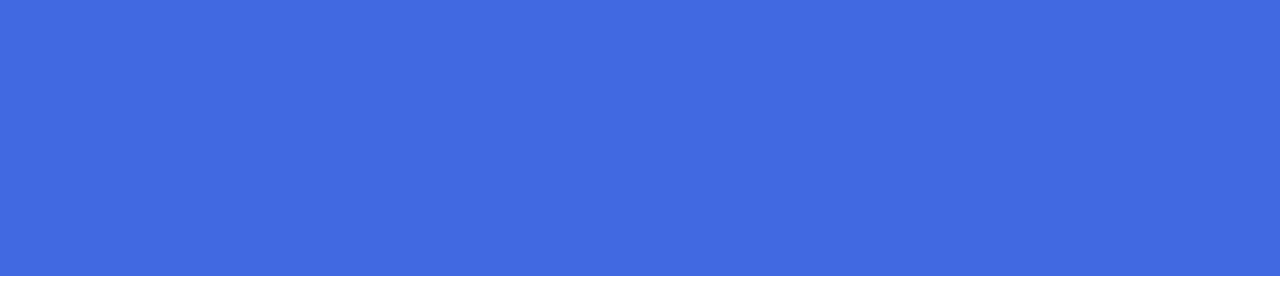
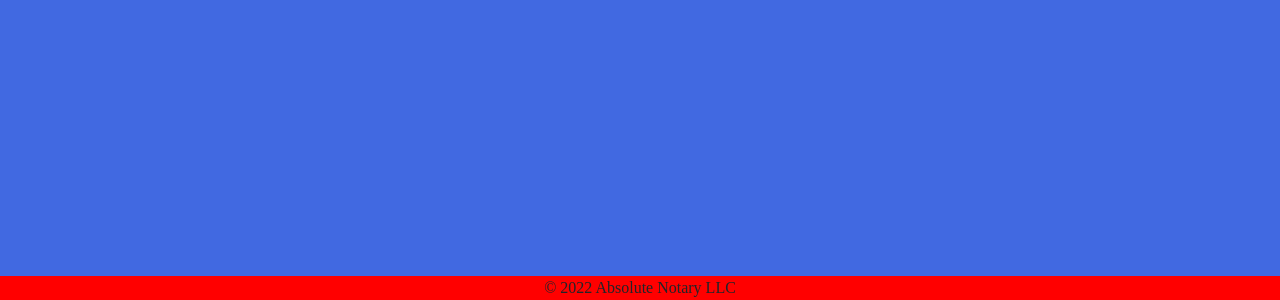
Before and after one commit to trivera777/AbsoluteNotaryLLC, a React (Create React App) app: page / in a window 1280 px wide. Shown: the part 2220-2520 px from the top of the page. Before the commit the page ends 2496 px from the top, so only its background shows below. Built offline with nearby package versions, Linux system fonts and the light colour scheme.

Commit message:
made header background white. Created footer component

```diff
--- a/src/App.js
+++ b/src/App.js
@@ -3,6 +3,7 @@ import Header from "./Components/Header/Header";
 import About from "./Components/About/About";
 import Credentials from "./Components/Credentials/Credentials";
 import Contact from "./Components/Contact/Contact";
+import Footer from "./Components/Footer/Footer";
 import "bootstrap/dist/css/bootstrap.min.css";
 
 function App() {
@@ -12,6 +13,7 @@ function App() {
       <About />
       <Credentials />
       <Contact />
+      <Footer />
     </>
   );
 }
--- /dev/null
+++ b/src/Components/Footer/Footer.js
@@ -0,0 +1,11 @@
+import React from "react";
+import './footer.css'
+
+function Footer(){
+    return (
+        <div className="footer" id="footer">
+           © 2022 Absolute Notary LLC
+        </div>
+    )
+}
+export default Footer;
--- /dev/null
+++ b/src/Components/Footer/footer.css
@@ -0,0 +1,5 @@
+.footer {
+    background-color: red;
+    text-align: center;
+    font-family: 'Times New Roman', Times, serif;
+}
--- a/src/Components/Header/Header.js
+++ b/src/Components/Header/Header.js
@@ -5,7 +5,7 @@ import "./header.css";
 
 function Header() {
   return (
-    <Navbar collapseOnSelect expand="lg" className="navbar">
+    <Navbar collapseOnSelect expand="lg" sticky="top" className="navbar">
       <Navbar.Brand href="#home">
         <img src={logo} alt="logo" />
       </Navbar.Brand>
--- a/src/Components/Header/header.css
+++ b/src/Components/Header/header.css
@@ -2,3 +2,7 @@ img {
     height: 70px;
     right: 0;
 }
+
+.navbar {
+    background-color: #fff;
+}
```
